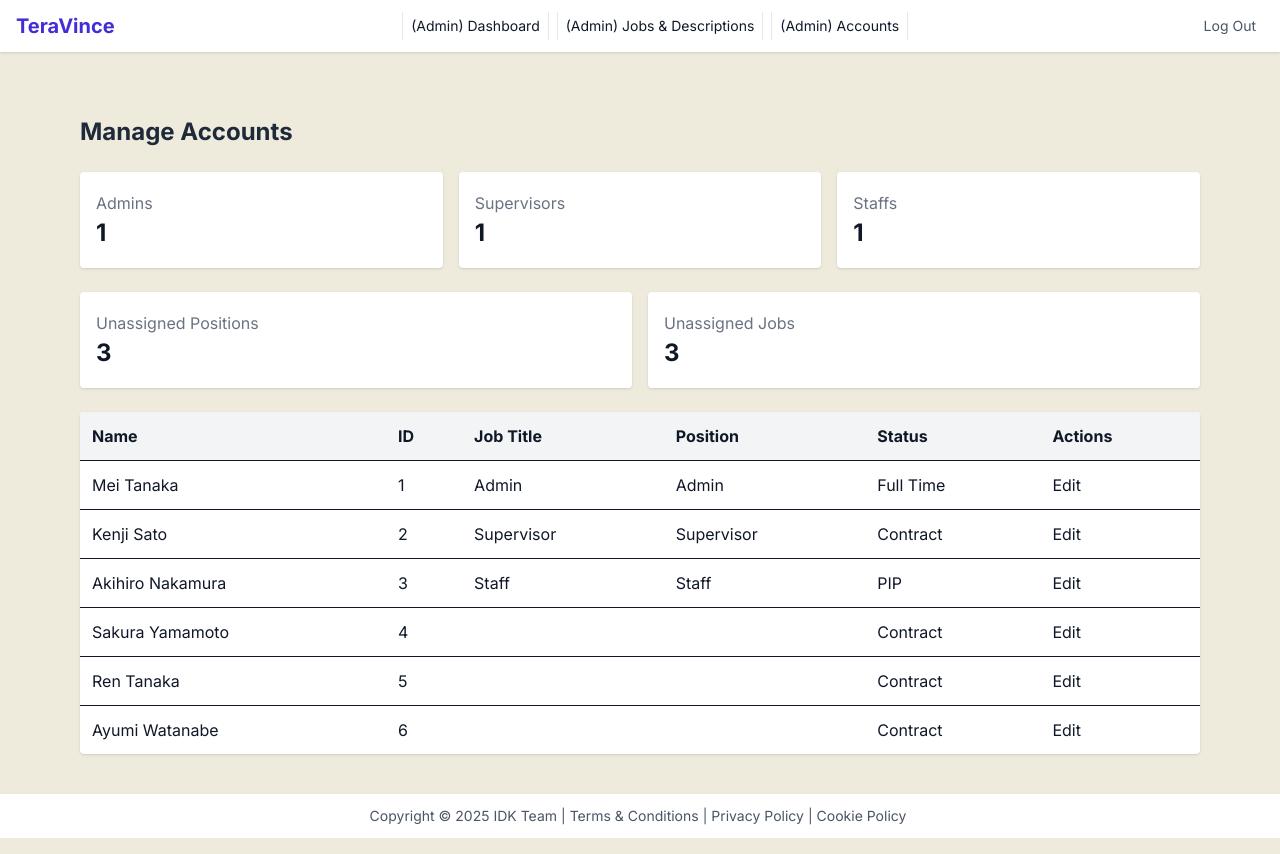
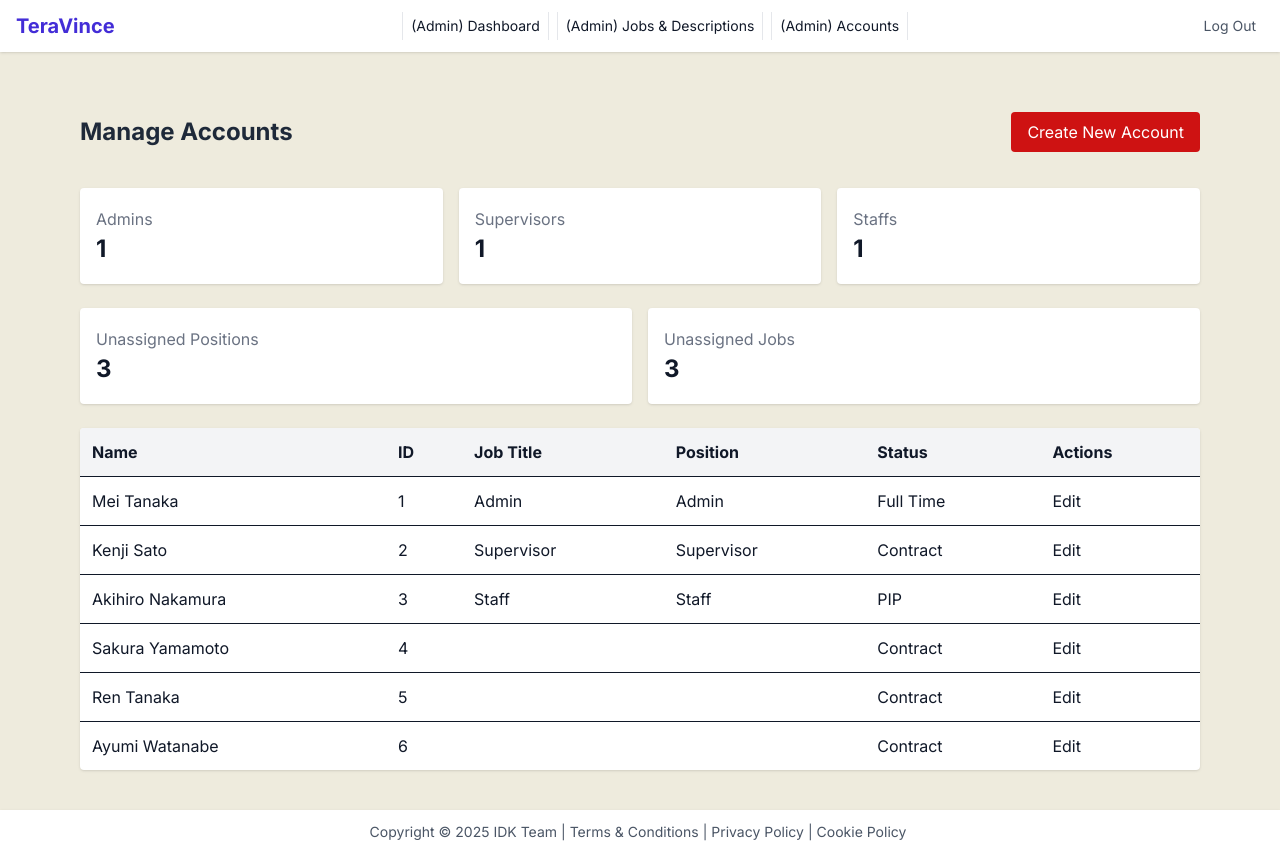
Before and after one commit to MBrillian354/teravince, a React (Vite) app in the folder frontend/: page /admin-accounts in a window 1280 px wide. Built offline with nearby package versions, Linux system fonts and the light colour scheme.

Commit message:
Rename files for better clarity
AccountsView.jsx -> ManageAccounts.jsx
JobsView.jsx -> ManageJobs.jsx

```diff
--- a/frontend/src/App.jsx
+++ b/frontend/src/App.jsx
@@ -18,8 +18,8 @@ import AdminDashboard from './pages/AdminDashboard'
 import SignIn from './pages/Signin'
 import SignUp from './pages/Signup'
 import ForgotPassword from './pages/ForgotPassword'
-import JobsView from './pages/JobsView'
-import AccountsView from './pages/AccountsView'
+import ManageJobs from './pages/ManageJobs'
+import ManageAccounts from './pages/ManageAccounts'
 import StaffDashboard from './pages/StaffDashboard'
 
 function AppContent() {
@@ -42,8 +42,8 @@ function AppContent() {
           <Route path="/signup" element={<SignUp />} />
           <Route path="/forgot-password" element={<ForgotPassword />} />
           <Route path="/admin-dashboard" element={<AdminDashboard />} />
-          <Route path="/admin-jobs" element={<JobsView />} />
-          <Route path="/admin-accounts" element={<AccountsView />} />
+          <Route path="/admin-jobs" element={<ManageJobs />} />
+          <Route path="/admin-accounts" element={<ManageAccounts />} />
 
           <Route path="/spv-dashboard" element={<SPVDashboard />} />
           <Route path="/spv-profile" element={<MyProfile />} />
--- a/frontend/src/pages/AccountsView.jsx
+++ b/frontend/src/pages/ManageAccounts.jsx
@@ -1,7 +1,7 @@
 import StatsCard from "@/components/StatsCard"
 import DataTable from "@/components/DataTable"
 
-const AccountsView = () => {
+const ManageAccounts = () => {
   // accountStats and assignmentStats will be computed dynamically after accountData
 
   // Sample table data for accounts
@@ -38,7 +38,10 @@ const AccountsView = () => {
 
   return (
     <>
-      <div className='page-title my-4'>Manage Accounts</div>
+      <div className="flex justify-between items-center">
+        <div className='page-title my-4'>Manage Accounts</div>
+        <button className="btn btn-primary">Create New Account</button>
+      </div>
       <div className="grid grid-cols-1 md:grid-cols-3 gap-4 my-6">
         {accountStats.map((stat, index) => (
           <StatsCard key={index} label={stat.label} value={stat.value} />
@@ -59,4 +62,4 @@ const AccountsView = () => {
   )
 }
 
-export default AccountsView
+export default ManageAccounts
--- a/frontend/src/pages/JobsView.jsx
+++ b/frontend/src/pages/ManageJobs.jsx
@@ -1,7 +1,7 @@
 import StatsCard from '../components/StatsCard'
 import DataTable from '../components/DataTable'
 
-const JobsView = () => {
+const ManageJobs = () => {
     const jobStats = [
         { label: "Active Titles", value: 3 },
         { label: "Drafts", value: 2 }
@@ -23,7 +23,10 @@ const JobsView = () => {
 
     return (
         <>
-            <div className='page-title my-4'>Manage Jobs</div>
+            <div className="flex justify-between items-center">
+                <div className='page-title my-4'>Manage Jobs</div>
+                <button className="btn btn-primary">Create New Job</button>
+            </div>
             <div className="grid grid-cols-1 md:grid-cols-2 gap-4 my-6">
                 {jobStats.map((stat, index) => (
                     <StatsCard key={index} label={stat.label} value={stat.value} />
@@ -41,4 +44,4 @@ const JobsView = () => {
     )
 }
 
-export default JobsView
+export default ManageJobs
```
